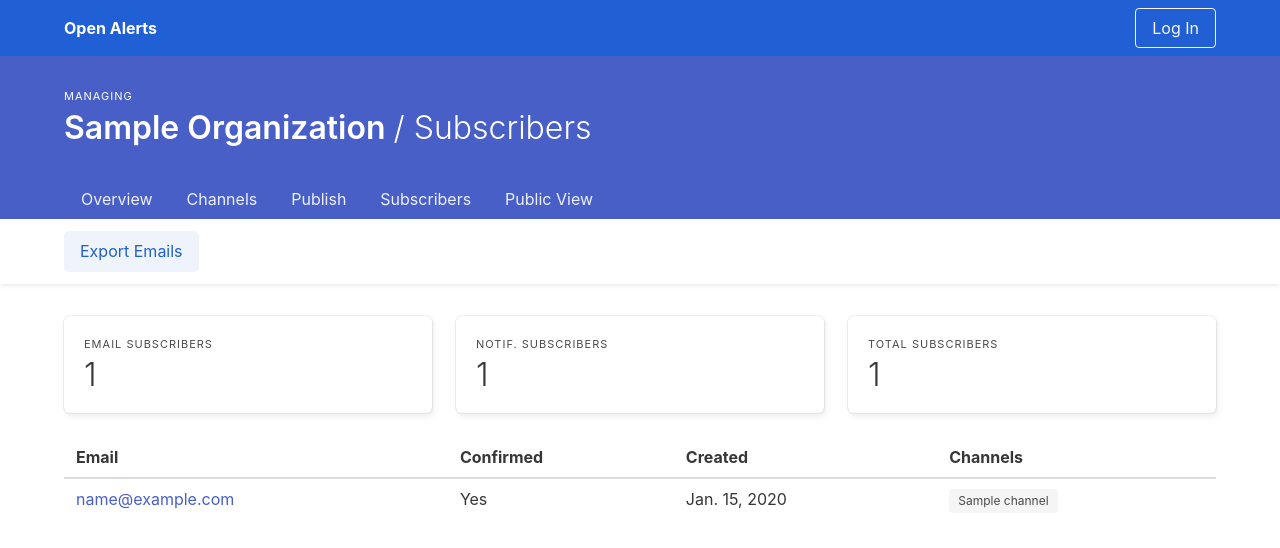
After one commit to news-catalyst/openalerts, a Django app: template openalerts/management/templates/management/pages/subscribers.html in a window 1280 px wide. The commit adds this page. Shown: the top 548 px of the page. Run offline with Django 3.2, Linux system fonts and the light colour scheme; the template is opened without the code that fills it: most values are stand-ins (such as "Sample title", 1, 10 or a date in 2020); some libraries are stand-ins or nearby versions.

Commit message:
Add subscriber list & csv export

```diff
--- a/openalerts/management/mixins.py
+++ b/openalerts/management/mixins.py
@@ -15,6 +15,8 @@ class SessionAuthenticationRequiredMixin(AccessMixin):
             org.id for org in Organization.for_session(request.session)
         ]:
             return HttpResponseForbidden("403 forbidden")
+        if "org_id" in kwargs:
+            request.organization = Organization.objects.get(pk=kwargs["org_id"])
         return super().dispatch(request, *args, **kwargs)
 
 
--- a/openalerts/management/templates/management/organization_base.html
+++ b/openalerts/management/templates/management/organization_base.html
@@ -30,6 +30,8 @@
                             href="{% url 'management:channel_list' org_id=organization.id %}">Channels</a></li>
                     <li {% if tab_scope == "publish" %}class="is-active" {% endif %}><a
                         href="{% url 'management:create_alert' org_id=organization.id %}">Publish</a></li>
+                    <li {% if tab_scope == "subscribers" %}class="is-active" {% endif %}><a
+                        href="{% url 'management:subscribers' org_id=organization.id %}">Subscribers</a></li>
                     <li><a
                         href="{% url 'public:index' %}?org={{organization.id}}">Public View</a></li>
                 </ul>
--- /dev/null
+++ b/openalerts/management/templates/management/pages/subscribers.html
@@ -0,0 +1,55 @@
+{% extends 'management/organization_base.html' %}
+
+{% load humanize %}
+
+{% block subsection %}
+/ Subscribers
+{% endblock %}
+
+{% block action %}
+<a href="{% url 'management:subscribers_email_export' org_id=organization.id %}">Export Emails</a>
+{% endblock %}
+
+{% block content %}
+<div class="columns">
+    <div class="column is-4">
+        <div class="box">
+            <p class="heading">Email Subscribers</p>
+            <h3 class="title is-size-3 has-text-weight-light">{{email_subscribers.count|intcomma}}</h3>
+        </div>
+    </div>
+    <div class="column is-4">
+        <div class="box">
+            <p class="heading">Notif. Subscribers</p>
+            <h3 class="title is-size-3 has-text-weight-light">{{webpush_subscribers.count|intcomma}}</h3>
+        </div>
+    </div>
+    <div class="column is-4">
+        <div class="box">
+            <p class="heading">Total Subscribers</p>
+            <h3 class="title is-size-3 has-text-weight-light">{{organization.subscriber_count|intcomma}}</h3>
+        </div>
+    </div>
+</div>
+<table class="table is-striped is-fullwidth">
+    <thead>
+        <th>Email</th>
+        <th>Confirmed</th>
+        <th>Created</th>
+        <th>Channels</th>
+    </thead>
+    <tbody>
+        {% for sub in email_subscribers %}
+        <tr>
+            <td><a href="mailto:{{sub.email}}">{{sub.email}}</a></td>
+            <td>{{sub.verified|yesno|capfirst}}</td>
+            <td>{{sub.created|naturalday}}</td>
+            <td>
+                {% for channel in sub.channels.all %}
+                <a href='{% url "management:channel" org_id=organization.id pk=channel.pk %}' class="tag">{{channel.name}}</a>
+                {% endfor %}
+            </td>
+        </tr>
+        {% endfor %}
+</table>
+{% endblock %}
--- a/openalerts/management/views/__init__.py
+++ b/openalerts/management/views/__init__.py
@@ -4,3 +4,4 @@ from .organization import OrganizationView, EditOrganizationView, OrganizationIn
 from .channels import ChannelListView, ChannelView, CreateChannelView, EditChannelView, DeleteChannelView
 from .alert import CreateAlertView, EditAlertView, DeleteAlertView
 from .sources import SourceListView, CreateSourceView, DeleteSourceView
+from .subscribers import SubscriberTableView, SubscriberEmailExportView
```
Also changed, not shown: openalerts/management/urls.py (+13 -1 lines), openalerts/management/views/subscribers.py (added, +61 -0 lines).
